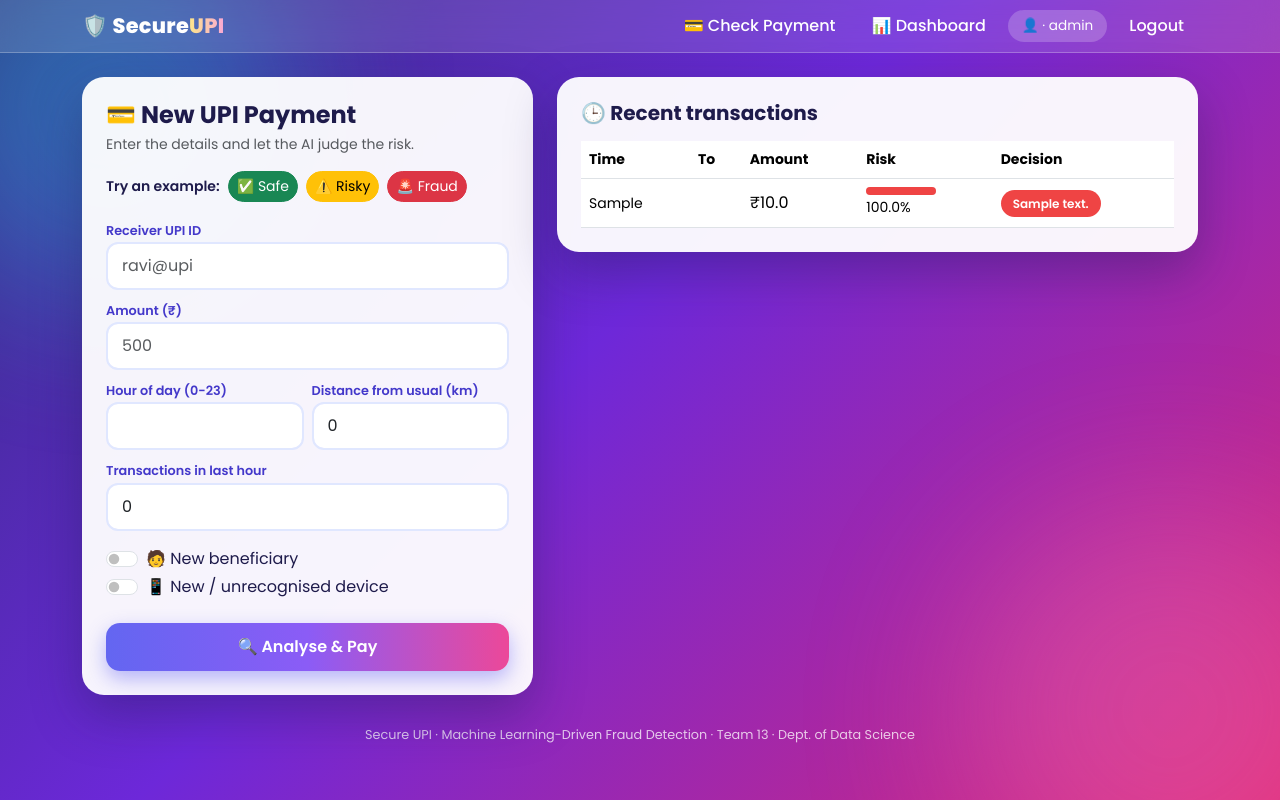
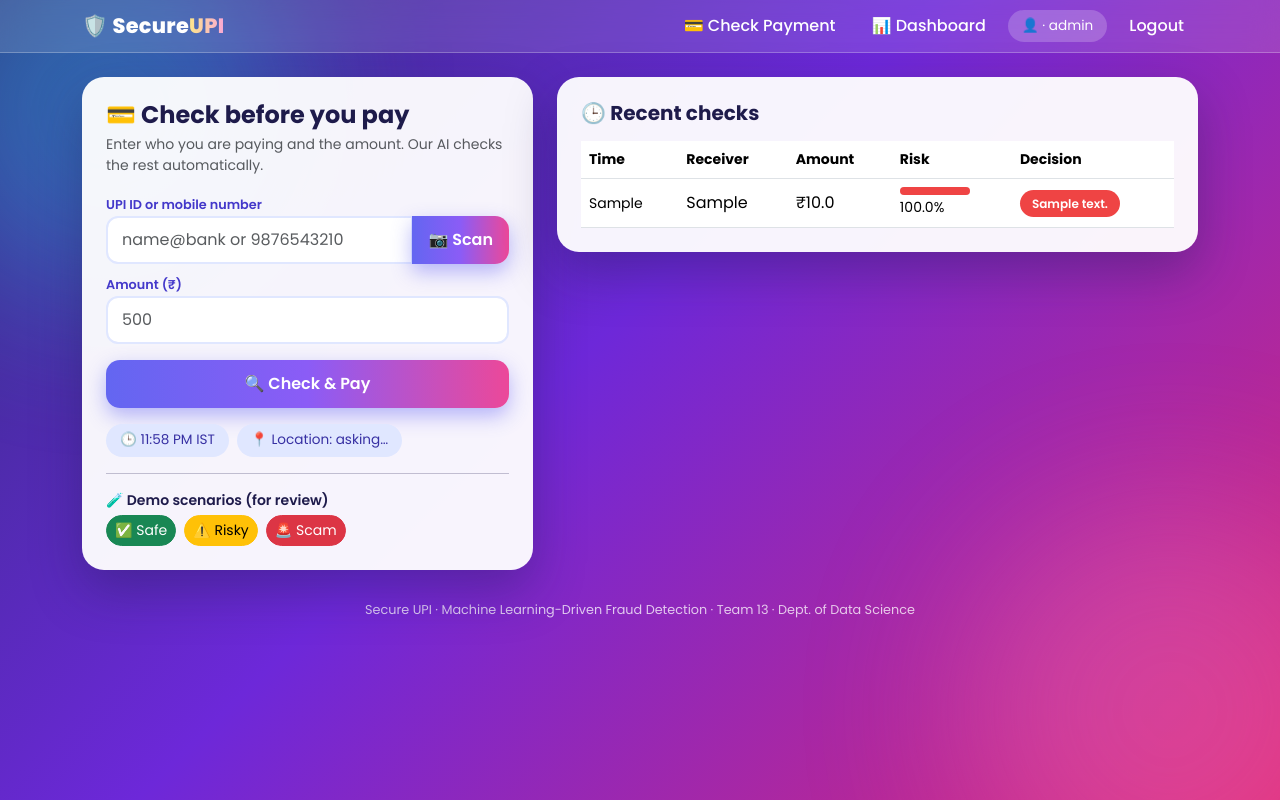
Before and after one commit to deepika1106-code/secure-upi, a Flask app: page / in a window 1280 px wide. Run offline with Flask 3, Linux system fonts and the light colour scheme; the visitor is signed in with stand-in values (Sample User, id 1); tables that the repository leaves empty hold one stand-in row (values such as "Sample post"); parts of the project's set-up code (start-up, migrations or seed data) failed here and were passed over; some libraries are stand-ins or nearby versions.

Commit message:
Revise UPI payment form and scanning features
Updated UPI payment form to enhance user experience and added functionality for scanning UPI IDs. Changed labels and adjusted form structure for clarity.

```diff
--- a/templates/index.html
+++ b/templates/index.html
@@ -1,37 +1,38 @@
 {% extends "base.html" %}{% block body %}
 <div class="row g-4">
  <div class="col-lg-5"><div class="gcard p-4">
-  <h4 class="fw-bold mb-1">💳 New UPI Payment</h4>
-  <p class="text-muted small">Enter the details and let the AI judge the risk.</p>
-  <div class="d-flex flex-wrap gap-2 mb-3">
-   <span class="small fw-semibold align-self-center">Try an example:</span>
-   <button type="button" class="btn btn-sm btn-success rounded-pill" onclick="ex(500,14,2,0,0,0,0)">✅ Safe</button>
-   <button type="button" class="btn btn-sm btn-warning rounded-pill" onclick="ex(20000,23,80,2,1,0,1)">⚠️ Risky</button>
-   <button type="button" class="btn btn-sm btn-danger rounded-pill" onclick="ex(60000,2,300,4,1,1,1)">🚨 Fraud</button></div>
+  <h4 class="fw-bold mb-1">💳 Check before you pay</h4>
+  <p class="text-muted small mb-3">Enter who you are paying and the amount. Our AI checks the rest automatically.</p>
   <form method="post" id="f">
-   <label class="form-label">Receiver UPI ID</label>
-   <input class="form-control mb-2" name="upi_id" id="upi_id" placeholder="ravi@upi" required>
+   <label class="form-label">UPI ID or mobile number</label>
+   <div class="input-group mb-2">
+    <input class="form-control" name="receiver" id="rec" placeholder="name@bank or 9876543210" required autocomplete="off">
+    <button type="button" class="btn btn-grad px-3" onclick="startScan()">📷 Scan</button></div>
+   <div id="scanbox" style="display:none" class="mb-2">
+    <div id="reader" style="width:100%"></div>
+    <button type="button" class="btn btn-sm btn-outline-danger w-100 mt-1" onclick="stopScan()">Close scanner</button></div>
    <label class="form-label">Amount (₹)</label>
-   <input class="form-control mb-2" name="amount" id="amount" type="number" step="0.01" min="1" placeholder="500" required>
-   <div class="row g-2">
-    <div class="col-6"><label class="form-label">Hour of day (0-23)</label>
-     <input class="form-control mb-2" name="hour" id="hour" type="number" min="0" max="23" value="{{ now_hour }}" required></div>
-    <div class="col-6"><label class="form-label">Distance from usual (km)</label>
-     <input class="form-control mb-2" name="distance_km" id="distance_km" type="number" step="0.1" min="0" value="0" required></div></div>
-   <label class="form-label">Transactions in last hour</label>
-   <input class="form-control mb-3" name="txns_last_hour" id="txns_last_hour" type="number" min="0" value="0" required>
-   <div class="form-check form-switch mb-1"><input class="form-check-input" type="checkbox" name="new_beneficiary" id="new_beneficiary">
-    <label class="form-check-label" for="new_beneficiary">🧑 New beneficiary</label></div>
-   <div class="form-check form-switch mb-4"><input class="form-check-input" type="checkbox" name="device_changed" id="device_changed">
-    <label class="form-check-label" for="device_changed">📱 New / unrecognised device</label></div>
-   <button class="btn btn-grad w-100">🔍 Analyse &amp; Pay</button>
-  </form></div></div>
+   <input class="form-control mb-3" name="amount" id="amt" type="number" step="0.01" min="1" placeholder="500" required>
+   <input type="hidden" name="lat" id="lat"><input type="hidden" name="lon" id="lon">
+   <input type="hidden" name="demo_hour" id="dh"><input type="hidden" name="demo_dist" id="dd">
+   <button class="btn btn-grad w-100">🔍 Check &amp; Pay</button>
+  </form>
+  <div class="d-flex flex-wrap gap-2 mt-3 small">
+   <span class="pill" style="background:#e0e7ff;color:#3730a3">🕒 {{ now }} IST</span>
+   <span class="pill" id="locchip" style="background:#e0e7ff;color:#3730a3">📍 Location: asking…</span></div>
+  <hr>
+  <div class="small fw-semibold mb-1">🧪 Demo scenarios (for review)</div>
+  <div class="d-flex flex-wrap gap-2">
+   <button type="button" class="btn btn-sm btn-success rounded-pill" onclick="ex('ravi.kumar@oksbi',500,'','')">✅ Safe</button>
+   <button type="button" class="btn btn-sm btn-warning rounded-pill" onclick="ex('offer.reward@okpay',12000,22,80)">⚠️ Risky</button>
+   <button type="button" class="btn btn-sm btn-danger rounded-pill" onclick="ex('refund.kyc99@paytm',45000,2,300)">🚨 Scam</button></div>
+ </div></div>
 
  <div class="col-lg-7">
   {% if result %}
   {% set col = '#10b981' if result.decision=='APPROVED' else '#f59e0b' if result.decision.startswith('OTP') else '#ef4444' %}
   {% set ic = '✅' if result.decision=='APPROVED' else '📲' if result.decision.startswith('OTP') else '🚫' %}
-  {% set msg = 'Payment looks genuine and has been approved.' if result.decision=='APPROVED' else 'Unusual activity. OTP re-verification required.' if result.decision.startswith('OTP') else 'High fraud risk. Transaction blocked to protect you.' %}
+  {% set msg = 'Looks safe. Payment approved.' if result.decision=='APPROVED' else 'Be careful. OTP re-verification required.' if result.decision.startswith('OTP') else 'High fraud risk. Payment blocked to protect you.' %}
   <div class="gcard p-4 mb-4" style="border-left:8px solid {{ col }}">
    <div class="d-flex align-items-center gap-4 flex-wrap">
     <svg width="130" height="130" viewBox="0 0 130 130">
@@ -43,22 +44,44 @@
     <div class="flex-grow-1">
      <h2 class="fw-bold mb-1" style="color:{{ col }}">{{ ic }} {{ result.decision }}</h2>
      <p class="mb-1">{{ msg }}</p>
-     <small class="text-muted">₹{{ result.amount }} → {{ result.upi_id }}</small></div></div></div>
+     <small class="text-muted">₹{{ result.amount }} → {{ result.receiver }}{% if result.sim %} · simulated demo scenario{% endif %}</small></div></div>
+   <hr><div class="fw-semibold small mb-2">🔎 Why we decided this</div>
+   {% for w in result.reasons %}<span class="badge rounded-pill me-1 mb-1 px-3 py-2" style="background:{{ col }}22;color:#1e1b4b;font-weight:500">{{ w }}</span>{% endfor %}
+  </div>
   <script>setTimeout(()=>{var r=document.getElementById('ring');r.style.transition='stroke-dashoffset 1.2s ease';
    r.style.strokeDashoffset=339.3*(1-{{ result.risk }}/100)},100)</script>
   {% endif %}
   <div class="gcard p-4">
-   <h5 class="fw-bold mb-3">🕒 Recent transactions</h5>
+   <h5 class="fw-bold mb-3">🕒 Recent checks</h5>
    {% if rows %}<div class="table-responsive"><table class="table table-hover align-middle mb-0">
-    <thead><tr class="small text-muted"><th>Time</th><th>To</th><th>Amount</th><th>Risk</th><th>Decision</th></tr></thead>
-    {% for r in rows %}<tr><td class="small">{{ r.created }}</td><td>{{ r.upi_id }}</td><td>₹{{ r.amount }}</td>
+    <thead><tr class="small text-muted"><th>Time</th><th>Receiver</th><th>Amount</th><th>Risk</th><th>Decision</th></tr></thead>
+    {% for r in rows %}<tr><td class="small">{{ r.created }}</td><td>{{ r.receiver }}</td><td>₹{{ r.amount }}</td>
      <td><div class="progress" style="height:8px;width:70px"><div class="progress-bar" style="width:{{ (r.risk*100)|round(0) }}%;background:{{ '#10b981' if r.decision=='APPROVED' else '#f59e0b' if r.decision.startswith('OTP') else '#ef4444' }}"></div></div>
       <small>{{ (r.risk*100)|round(1) }}%</small></td>
      <td><span class="badge-s {{ 's-ok' if r.decision=='APPROVED' else 's-otp' if r.decision.startswith('OTP') else 's-block' }}">{{ r.decision }}</span></td></tr>{% endfor %}
    </table></div>
-   {% else %}<div class="text-center text-muted py-4"><div style="font-size:2.5rem">🧾</div>No transactions yet. Try an example on the left!</div>{% endif %}
+   {% else %}<div class="text-center text-muted py-4"><div style="font-size:2.5rem">🧾</div>No checks yet. Try a demo scenario!</div>{% endif %}
   </div></div></div>
+
+<script src="https://cdn.jsdelivr.net/npm/html5-qrcode@2.3.8/html5-qrcode.min.js"></script>
 <script>
-function ex(a,h,d,t,nb,dc,u){amount.value=a;hour.value=h;distance_km.value=d;txns_last_hour.value=t;
- new_beneficiary.checked=!!nb;device_changed.checked=!!dc;upi_id.value=upi_id.value||(u?'new@upi':'ravi@upi');}
+var sc=null, rec=document.getElementById('rec'), amt=document.getElementById('amt');
+function ex(r,a,h,d){rec.value=r;amt.value=a;document.getElementById('dh').value=h;document.getElementById('dd').value=d;}
+rec.addEventListener('input',()=>{document.getElementById('dh').value='';document.getElementById('dd').value='';});
+function startScan(){
+ document.getElementById('scanbox').style.display='block';
+ sc=new Html5Qrcode("reader");
+ sc.start({facingMode:"environment"},{fps:10,qrbox:220},function(t){
+  try{ if(t.indexOf("upi://")===0){var u=new URL(t),pa=u.searchParams.get("pa"),am=u.searchParams.get("am");
+        if(pa)rec.value=pa; if(am)amt.value=am;} else rec.value=t.trim(); }catch(e){rec.value=t.trim();}
+  stopScan();
+ }).catch(function(e){alert("Camera not available. Allow camera permission and use https.");stopScan();});
+}
+function stopScan(){ if(sc){sc.stop().then(function(){sc.clear();sc=null;}).catch(function(){});}
+ document.getElementById('scanbox').style.display='none'; }
+var chip=document.getElementById('locchip');
+if(navigator.geolocation){navigator.geolocation.getCurrentPosition(function(p){
+  document.getElementById('lat').value=p.coords.latitude;document.getElementById('lon').value=p.coords.longitude;
+  chip.textContent='📍 Location: on';},function(){chip.textContent='📍 Location: off';},{timeout:8000});}
+else{chip.textContent='📍 Location: unavailable';}
 </script>{% endblock %}
```
